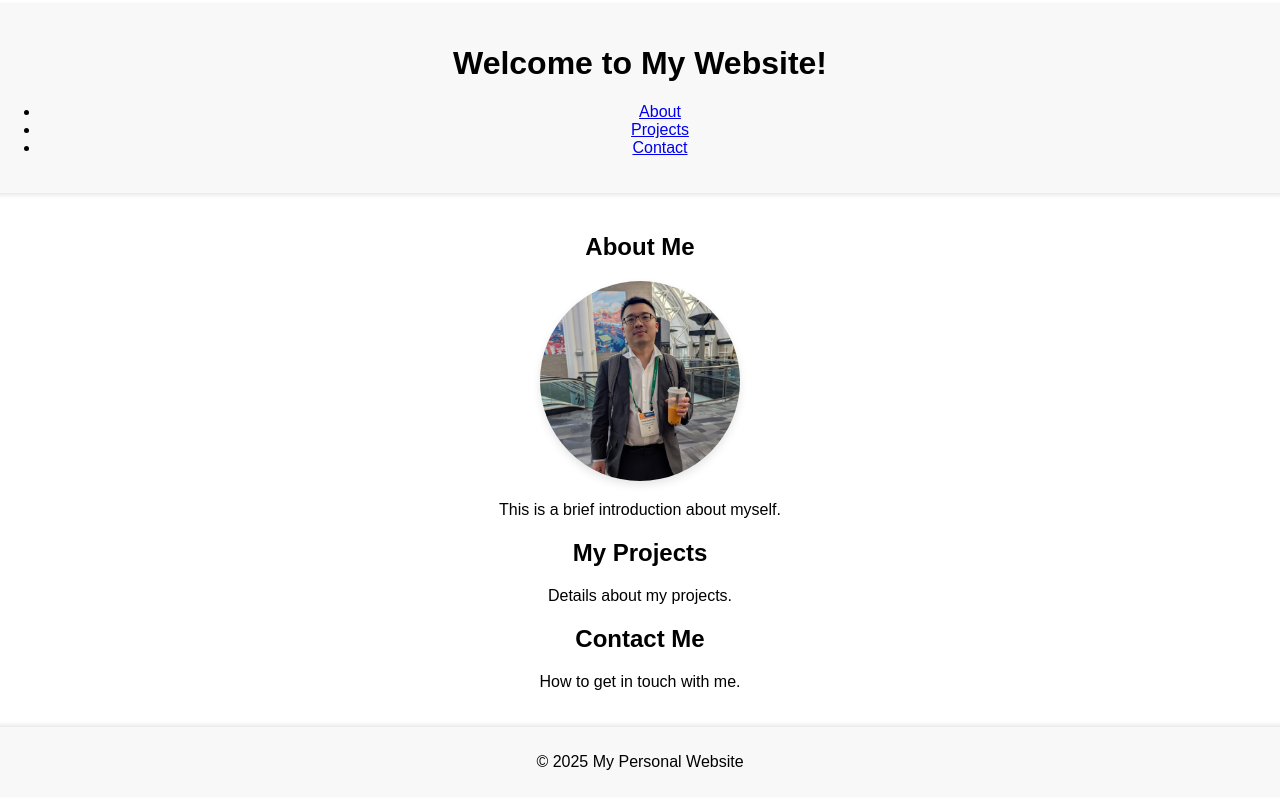
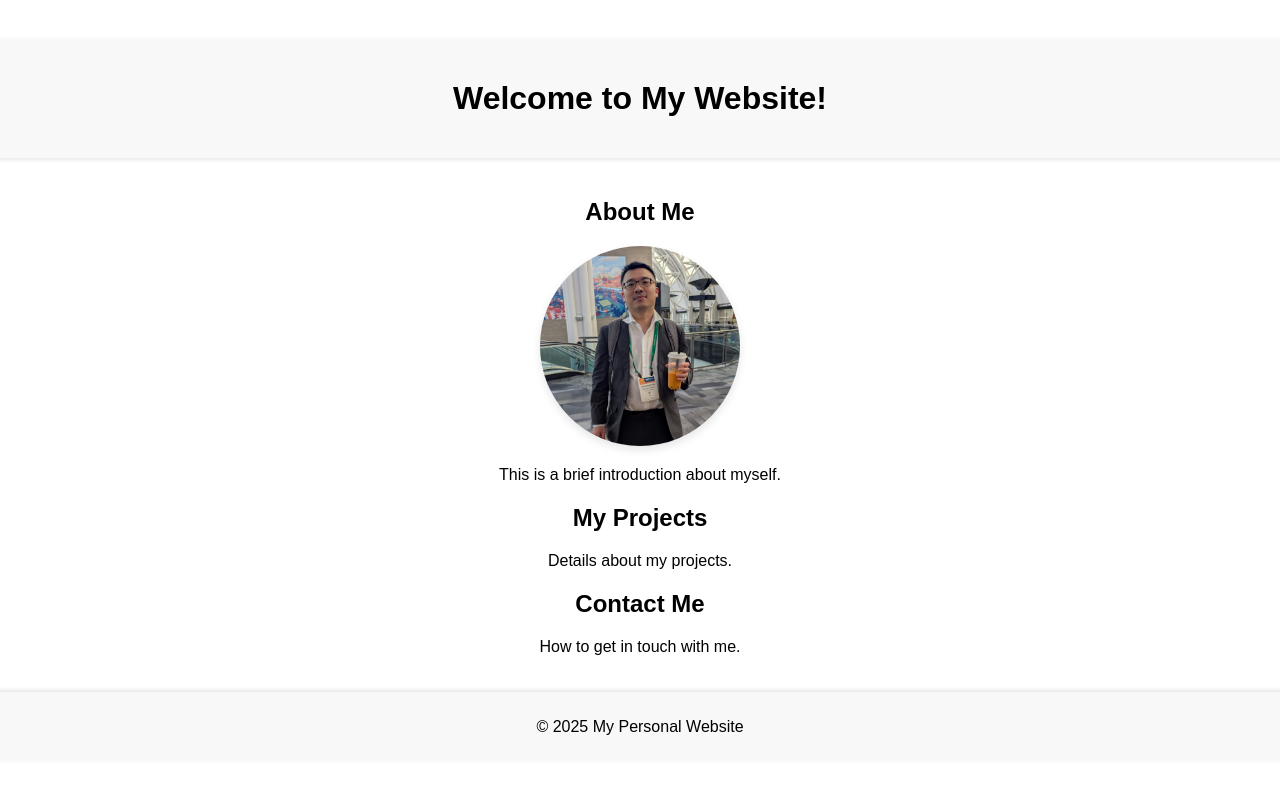
Before and after one commit to rrjs29/rrjs29.github.io, a plain HTML site: page index.html in a window 1280 px wide. Drawn offline with Linux system fonts and the light colour scheme.

Commit message:
Remove navigation and update layout

```diff
--- a/index.html
+++ b/index.html
@@ -9,13 +9,6 @@
 <body>
   <header>
     <h1>Welcome to My Website!</h1>
-    <nav>
-      <ul>
-        <li><a href="#about">About</a></li>
-        <li><a href="#projects">Projects</a></li>
-        <li><a href="#contact">Contact</a></li>
-      </ul>
-    </nav>
   </header>
   <main>
     <section id="about">
```
